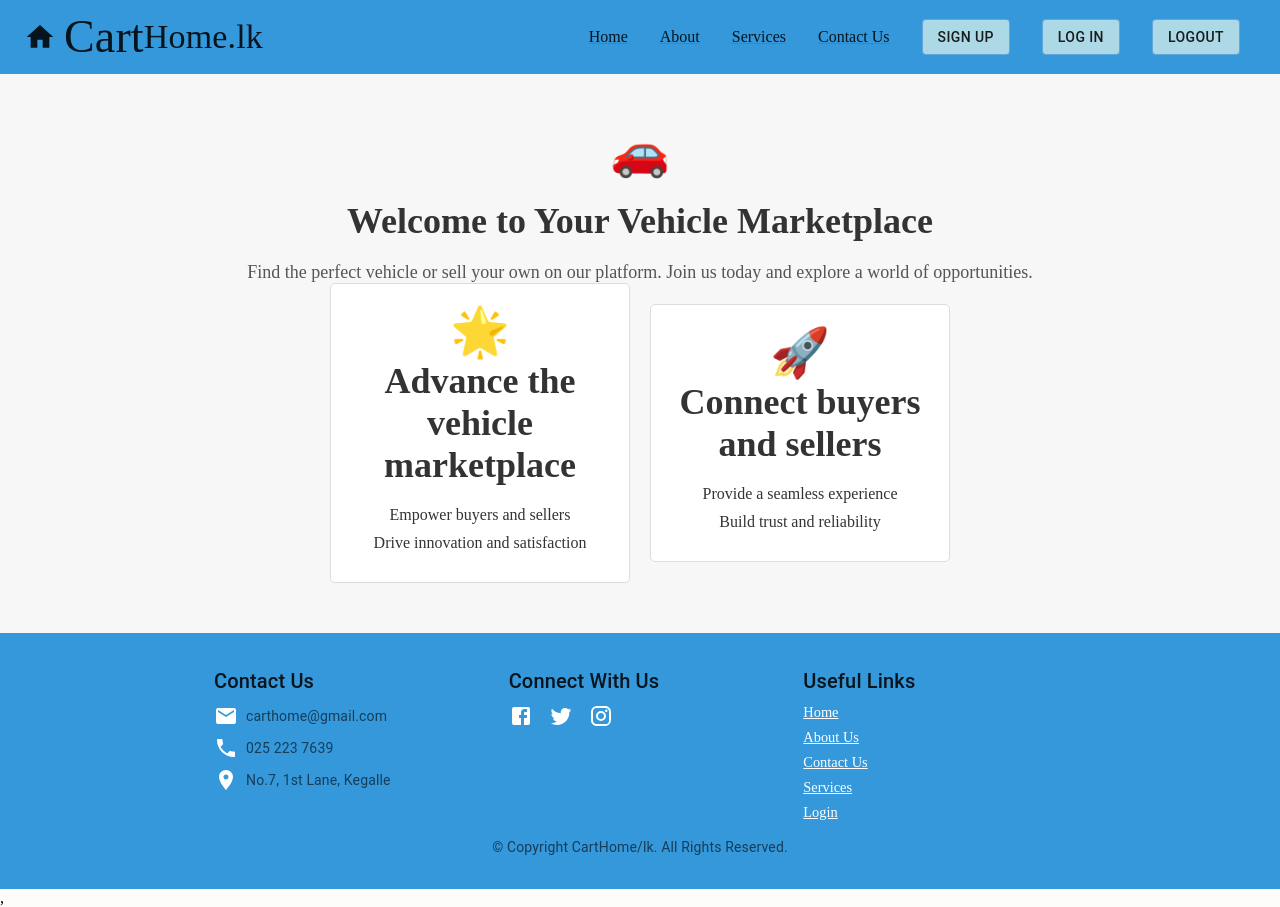
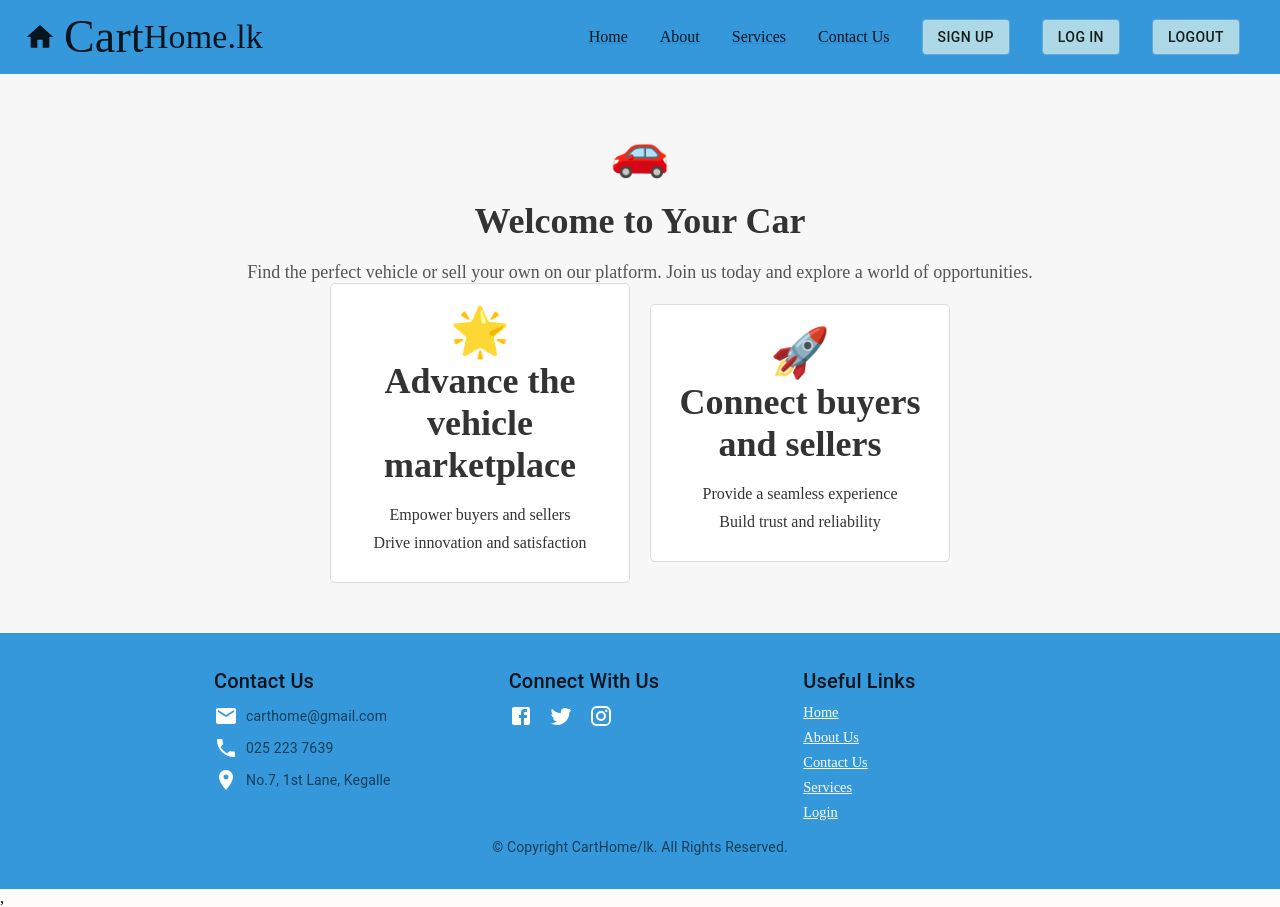
Before and after one commit to Sulakshani99/CartHome.lk-Web-Application, a React (Create React App) app in the folder frontend/: page / in a window 1280 px wide. Built offline with nearby package versions, Linux system fonts and the light colour scheme.

Commit message:
Update Home.js

```diff
--- a/frontend/src/components/Home.js
+++ b/frontend/src/components/Home.js
@@ -96,7 +96,7 @@ export default function Home() {
   return (
     <HomeContainer>
       <Logo>🚗</Logo>
-      <Title>Welcome to Your Vehicle Marketplace</Title>
+      <Title>Welcome to Your Car</Title>
       <Description>
         Find the perfect vehicle or sell your own on our platform. Join us today and explore a world of opportunities.
       </Description>
```
